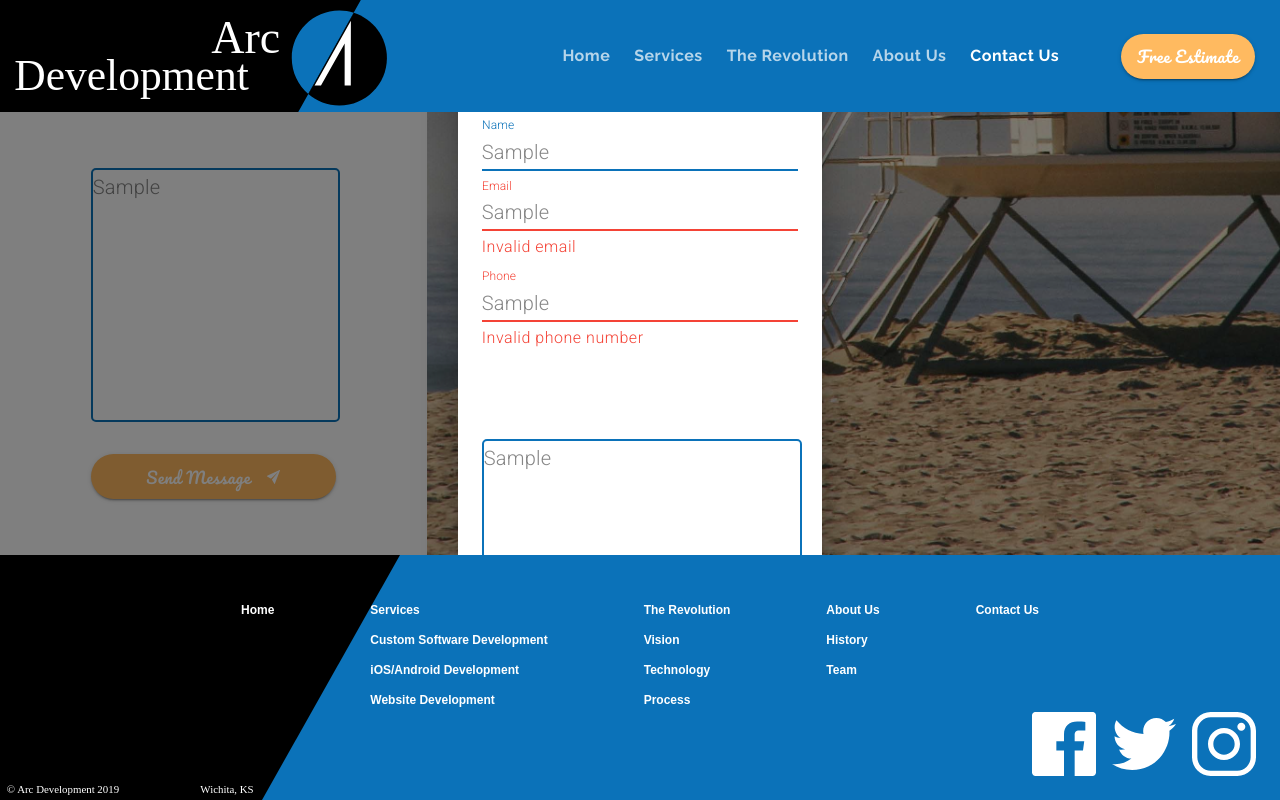
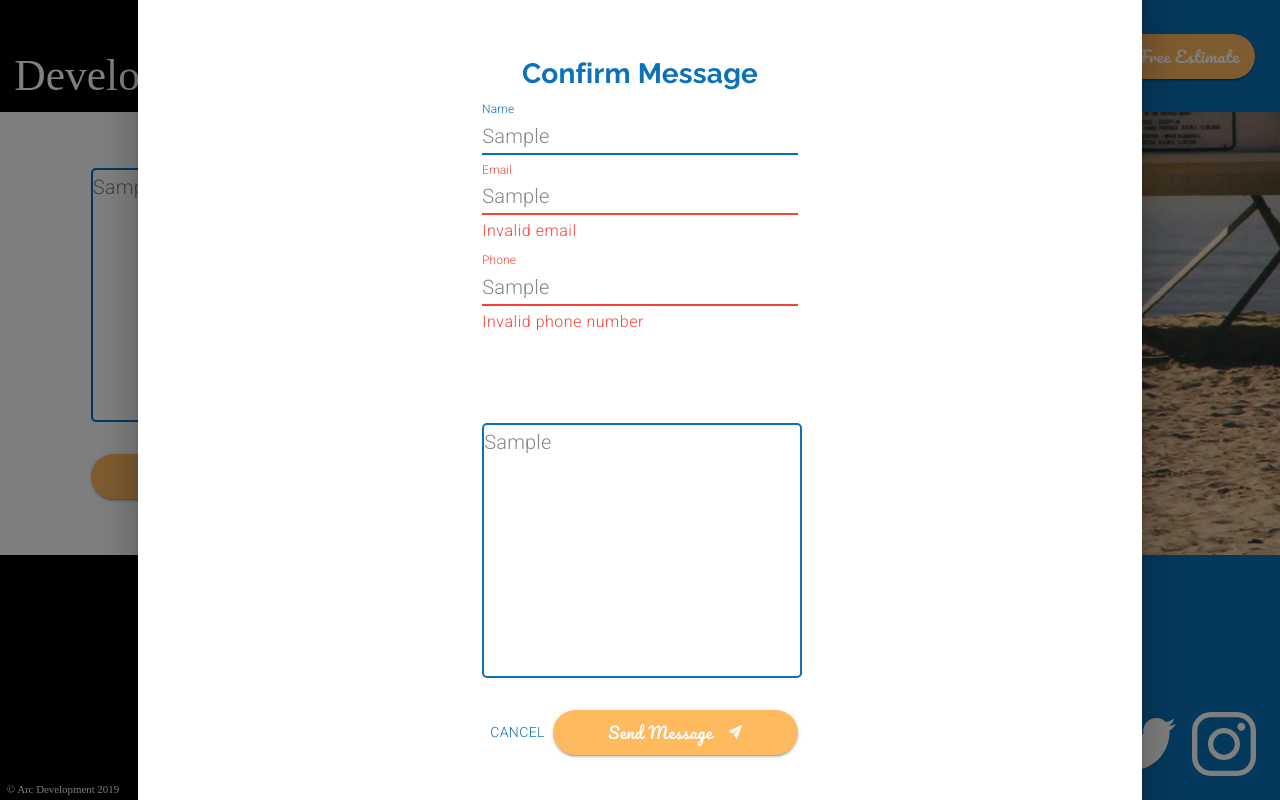
Before and after one commit to badgerine/arc-development, a React (Create React App) app: page /contact in a window 1280 px wide. Both pictures are taken after typing "Sample", "Sample", "Sample", "Sample" into the empty fields and a click on the button "Send Message". Shown: the part 517-1317 px from the top of the page. Built offline with nearby package versions, Linux system fonts and the light colour scheme.

Commit message:
S7#117 using dialogs - styling

```diff
--- a/src/components/Contact.js
+++ b/src/components/Contact.js
@@ -85,6 +85,7 @@ const Contact = (props) => {
 
   const matchesMD = useMediaQuery(theme.breakpoints.down('md'));
   const matchesSM = useMediaQuery(theme.breakpoints.down('sm'));
+  const matchesXS = useMediaQuery(theme.breakpoints.down('xs'));
 
   const onChangeHandler = event => {
     let valid;
@@ -217,11 +218,24 @@ const Contact = (props) => {
         </Grid>
       </Grid>
       {/*---Dialog container---*/}
-      <Dialog open={open} onClose={() => setOpen(false)}>
+      <Dialog open={open} onClose={() => setOpen(false)}
+        style={{
+          zIndex: 1500,
+        }}
+        PaperProps={{
+          style: {
+            overflow: 'hidden',
+            paddingTop: matchesXS ? '1em' : '5em',
+            paddingBottom: matchesXS ? '1em' : '5em',
+            paddingLeft: matchesXS ? '0' : matchesSM ? '5em' : matchesMD ? '10em' : '20em',
+            paddingRight: matchesXS ? '0' : matchesSM ? '5em' : matchesMD ? '10em' : '20em'
+          }
+        }}
+      >
         <DialogContent>
           <Grid container direction='column'>
             <Grid item>
-              <Typography variant='h4' gutterBottom>Confirm Message</Typography>
+              <Typography variant='h4' gutterBottom align='center'>Confirm Message</Typography>
             </Grid>
             <Grid item style={{ marginBottom: '0.5em' }}>
               <TextField
@@ -263,9 +277,13 @@ const Contact = (props) => {
                 className={classes.message}
               />
             </Grid>
-            <Grid item container>
+            <Grid item container style={{ marginTop: '2em' }} alignItems='center'>
               <Grid item>
-                <Button color='primary' onClick={() => setOpen(false)}>Cancel</Button>
+                <Button color='primary'
+                  style={{ fontWeight: 300 }}
+                  onClick={() => setOpen(false)}>
+                  Cancel
+                </Button>
               </Grid>
               <Grid item>
                 <Button variant='contained'
```
Lines whose indentation alone changed are shown as unchanged.
